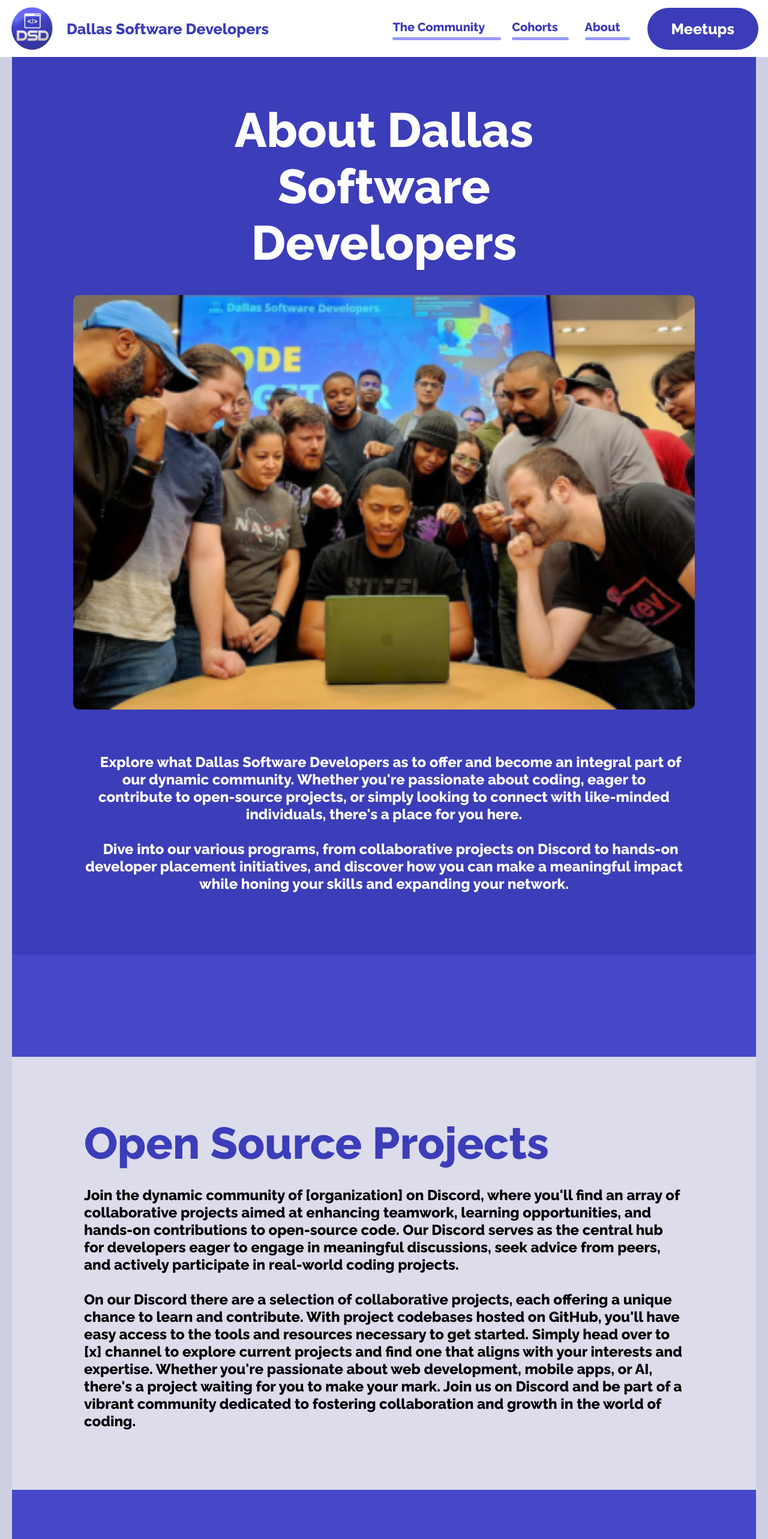
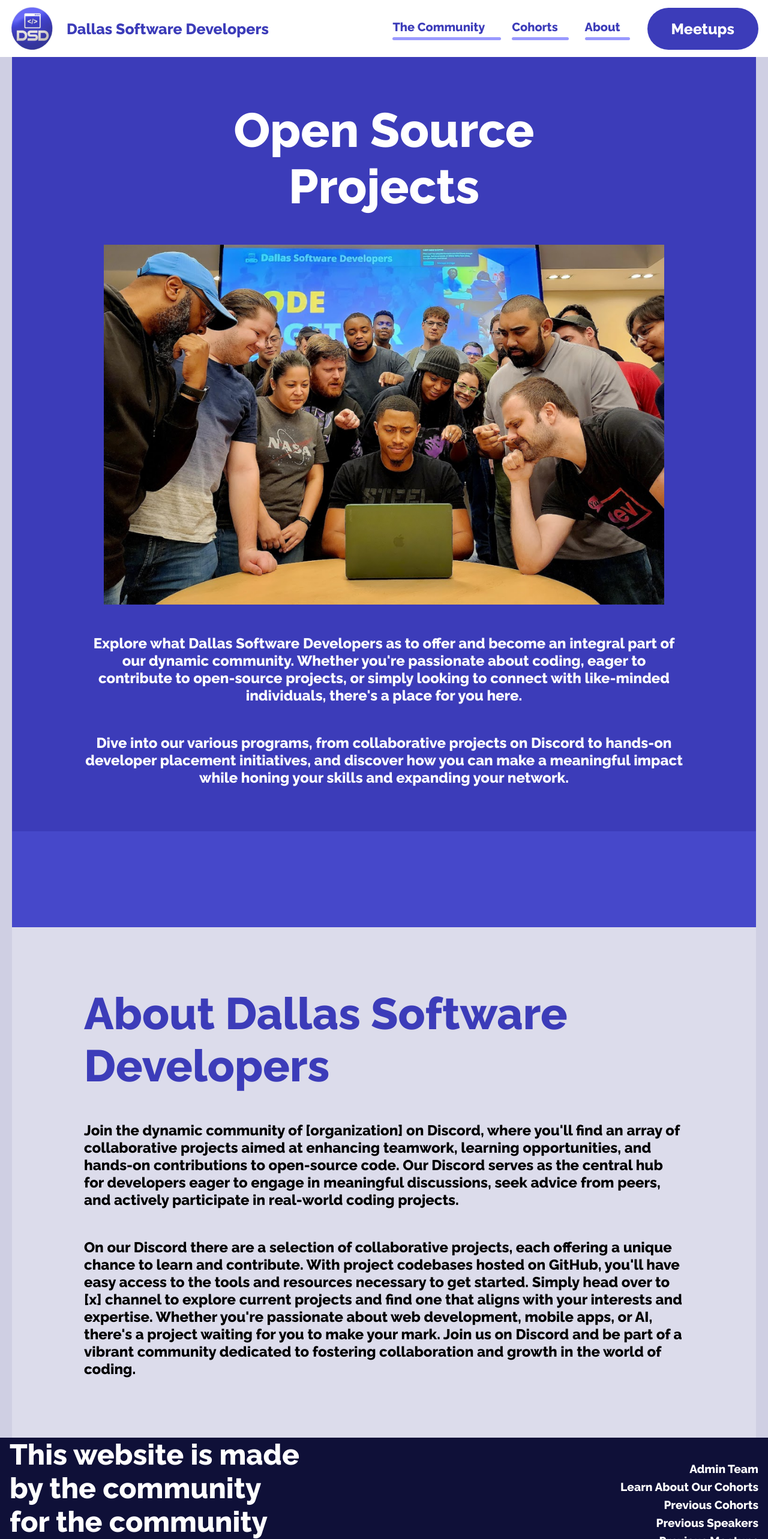
Before and after one commit to dallassoftwaredevelopers/DSDsite, a Next.js app: page /about in a window 1280 px wide. Shown: the top 2566 px of the page at 60% size. Built offline with nearby package versions, Linux system fonts and the light colour scheme.

Commit message:
(WEB-52) CHORE: Fix styles on About page to make it mobile responsive

```diff
--- a/src/app/about/about.module.css
+++ b/src/app/about/about.module.css
@@ -1,41 +1,30 @@
 .aboutContainer {
-  background-color: #3c3db9;
+  background-color: hsl(var(--blue));
   display: flex;
   align-items: center;
   justify-content: center;
   padding: 75px 0;
   flex-direction: column;
-  color: #fff;
+  color: hsl(var(--white));
+  gap: 50px;
+}
+
+.imageSection {
+  position: relative;
+  height: 600px;
   width: 100%;
 }
 
-.opensourceContainer {
-  background-color: #4648ca;
-  display: flex;
-  align-items: flex-start;
-  justify-content: center;
-  width: 100%;
-}
-
-.aboutSection {
-  display: flex;
-  flex-direction: column;
-  justify-content: center;
-}
-
-.opensourceSection {
-  background-color: #dcdceb;
-  margin: 170px 0;
-  display: flex;
-  align-items: flex-start;
-  justify-content: center;
-  padding: 100px 0;
-  flex-direction: column;
-  width: 100%;
+.aboutDescription {
+  color: hsl(var(--white));
+  font-size: 24px;
+  text-align: center;
+  font-weight: 700;
+  white-space: pre-wrap;
 }
 
 .aboutTitle {
-  color: #fff;
+  color: hsl(var(--white));
   text-align: center;
   font-family: Raleway;
   font-size: 80px;
@@ -43,42 +32,75 @@
   margin: 0 215px;
 }
 
+.opensourceContainer {
+  border-top: 10rem solid #4648ca;
+  background-color: #dcdceb;
+  display: flex;
+  align-items: flex-start;
+  justify-content: center;
+  padding: 100px 0;
+  flex-direction: column;
+  width: 100%;
+  gap: 50px;
+}
+
 .opensourceTitle {
-  color: #3c3db9;
+  color: hsl(var(--blue));
   font-family: Raleway;
   font-size: 74px;
   font-weight: 800;
   text-align: left;
   margin: 0 120px;
+  flex: 1;
 }
 
-.aboutDescription {
-  color: #fff;
+.aboutDescription,
+.opensourceDescription {
+  font-family: Raleway;
   margin: 0 120px;
   font-size: 24px;
-  font-family: Raleway;
-  text-align: center;
-  font-weight: 700;
-  white-space: pre-wrap;
 }
 
 .opensourceDescription {
-  color: #000;
-  margin: 0 120px;
-  font-size: 24px;
-  font-family: Raleway;
   text-align: left;
   font-weight: 500;
   white-space: pre-line;
 }
 
-.imageSection {
-  text-align: center;
-  margin: 40px 0;
+/* Mobile devices */
+@media only screen and (max-width: 850px) {
+  .aboutContainer {
+    gap: 10px;
+  }
+  .aboutTitle {
+    color: hsl(var(--white));
+    text-align: center;
+    font-family: Raleway;
+    font-size: 60px;
+    font-weight: 700;
+    width: 100%;
+  }
+
+  .imageSection {
+    position: relative;
+    height: 300px;
+    width: 100%;
+  }
+
+  .aboutDescription,
+  .opensourceDescription {
+    font-family: Raleway;
+    margin: 0 20px;
+    font-size: 20px;
+  }
+
+  .opensourceTitle {
+    color: hsl(var(--blue));
+    font-family: Raleway;
+    font-size: 60px;
+    font-weight: 700;
+    text-align: left;
+    margin: 0 20px;
+    flex: 1;
+  }
 }
-
-.mainImage {
-  max-width: 100%;
-  height: 691px;
-  border-radius: 10px;
-}
--- a/src/app/about/aboutData.tsx
+++ /dev/null
@@ -1,31 +0,0 @@
-export interface AboutSection {
-  id: string;
-  title: string;
-  description: string;
-}
-
-export const descriptions = {
-  aboutDescription: `
-    Explore what Dallas Software Developers as to offer and become an integral part of our dynamic community. Whether you're passionate about coding, eager to contribute to open-source projects, or simply looking to connect with like-minded individuals, there's a place for you here.
-
-    Dive into our various programs, from collaborative projects on Discord to hands-on developer placement initiatives, and discover how you can make a meaningful impact while honing your skills and expanding your network.
-    `,
-  opensourceDescription: `
-    Join the dynamic community of [organization] on Discord, where you'll find an array of collaborative projects aimed at enhancing teamwork, learning opportunities, and hands-on contributions to open-source code. Our Discord serves as the central hub for developers eager to engage in meaningful discussions, seek advice from peers, and actively participate in real-world coding projects.
-
-    On our Discord there are a selection of collaborative projects, each offering a unique chance to learn and contribute. With project codebases hosted on GitHub, you'll have easy access to the tools and resources necessary to get started. Simply head over to [x] channel to explore current projects and find one that aligns with your interests and expertise. Whether you're passionate about web development, mobile apps, or AI, there's a project waiting for you to make your mark. Join us on Discord and be part of a vibrant community dedicated to fostering collaboration and growth in the world of coding.
-    `,
-};
-
-export const aboutData: AboutSection[] = [
-  {
-    id: 'about',
-    title: 'About Dallas Software Developers',
-    description: descriptions.aboutDescription,
-  },
-  {
-    id: 'opensource',
-    title: 'Open Source Projects',
-    description: descriptions.opensourceDescription,
-  },
-];
--- a/src/app/about/page.tsx
+++ b/src/app/about/page.tsx
@@ -1,5 +1,5 @@
 import React from 'react';
-import { aboutData } from './aboutData';
+import Image from 'next/image';
 import styles from './about.module.css';
 
 export default function AboutPage() {
@@ -7,25 +7,54 @@ export default function AboutPage() {
     <>
       {/* About Section */}
       <section className={styles.aboutContainer}>
-        <div className={styles.aboutSection}>
-          <h1 className={styles.aboutTitle}>{aboutData[0].title}</h1>
-          <div className={styles.imageSection}>
-            <img
-              src='/assets/communitySupport.png'
-              className={styles.mainImage}
-            />
-          </div>
-          <p className={styles.aboutDescription}>{aboutData[0].description}</p>
+        <h1 className={styles.aboutTitle}>Open Source Projects</h1>
+        <div className={styles.imageSection}>
+          <Image
+            src='/assets/communitySupport.png'
+            alt='community photo of solving a problem'
+            fill
+            objectFit='contain'
+          />
         </div>
+        <p className={styles.aboutDescription}>
+          Explore what Dallas Software Developers as to offer and become an
+          integral part of our dynamic community. Whether you&apos;re passionate
+          about coding, eager to contribute to open-source projects, or simply
+          looking to connect with like-minded individuals, there&apos;s a place
+          for you here.
+        </p>
+        <p className={styles.aboutDescription}>
+          Dive into our various programs, from collaborative projects on Discord
+          to hands-on developer placement initiatives, and discover how you can
+          make a meaningful impact while honing your skills and expanding your
+          network.
+        </p>
       </section>
       {/* Open Source Projects Section */}
       <section className={styles.opensourceContainer}>
-        <div className={styles.opensourceSection}>
-          <h2 className={styles.opensourceTitle}>{aboutData[1].title}</h2>
-          <p className={styles.opensourceDescription}>
-            {aboutData[1].description}
-          </p>
-        </div>
+        <h2 className={styles.opensourceTitle}>
+          About Dallas Software Developers
+        </h2>
+        <p className={styles.opensourceDescription}>
+          Join the dynamic community of [organization] on Discord, where
+          you&apos;ll find an array of collaborative projects aimed at enhancing
+          teamwork, learning opportunities, and hands-on contributions to
+          open-source code. Our Discord serves as the central hub for developers
+          eager to engage in meaningful discussions, seek advice from peers, and
+          actively participate in real-world coding projects.
+        </p>
+        <p className={styles.opensourceDescription}>
+          On our Discord there are a selection of collaborative projects, each
+          offering a unique chance to learn and contribute. With project
+          codebases hosted on GitHub, you&apos;ll have easy access to the tools
+          and resources necessary to get started. Simply head over to [x]
+          channel to explore current projects and find one that aligns with your
+          interests and expertise. Whether you&apos;re passionate about web
+          development, mobile apps, or AI, there&apos;s a project waiting for
+          you to make your mark. Join us on Discord and be part of a vibrant
+          community dedicated to fostering collaboration and growth in the world
+          of coding.
+        </p>
       </section>
     </>
   );
```
Also changed, not shown: public/assets/communitySupport.png.
